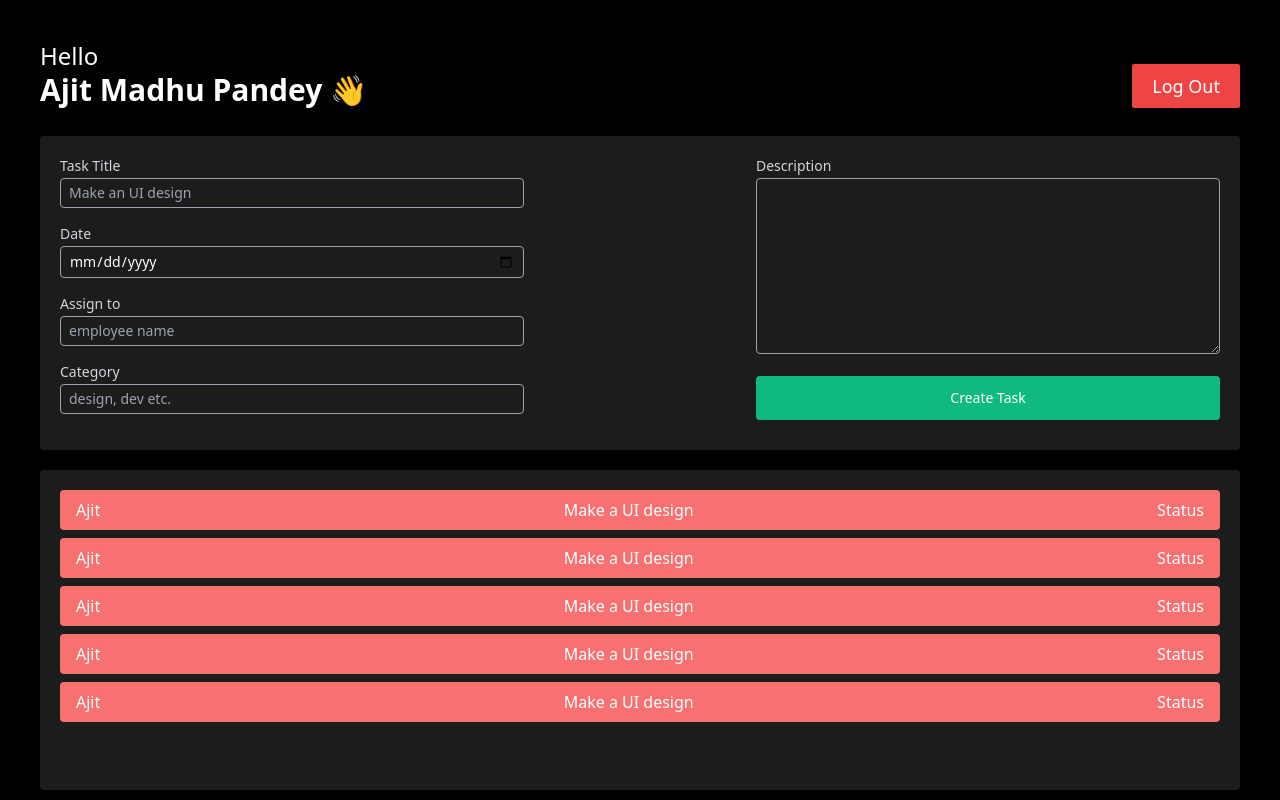
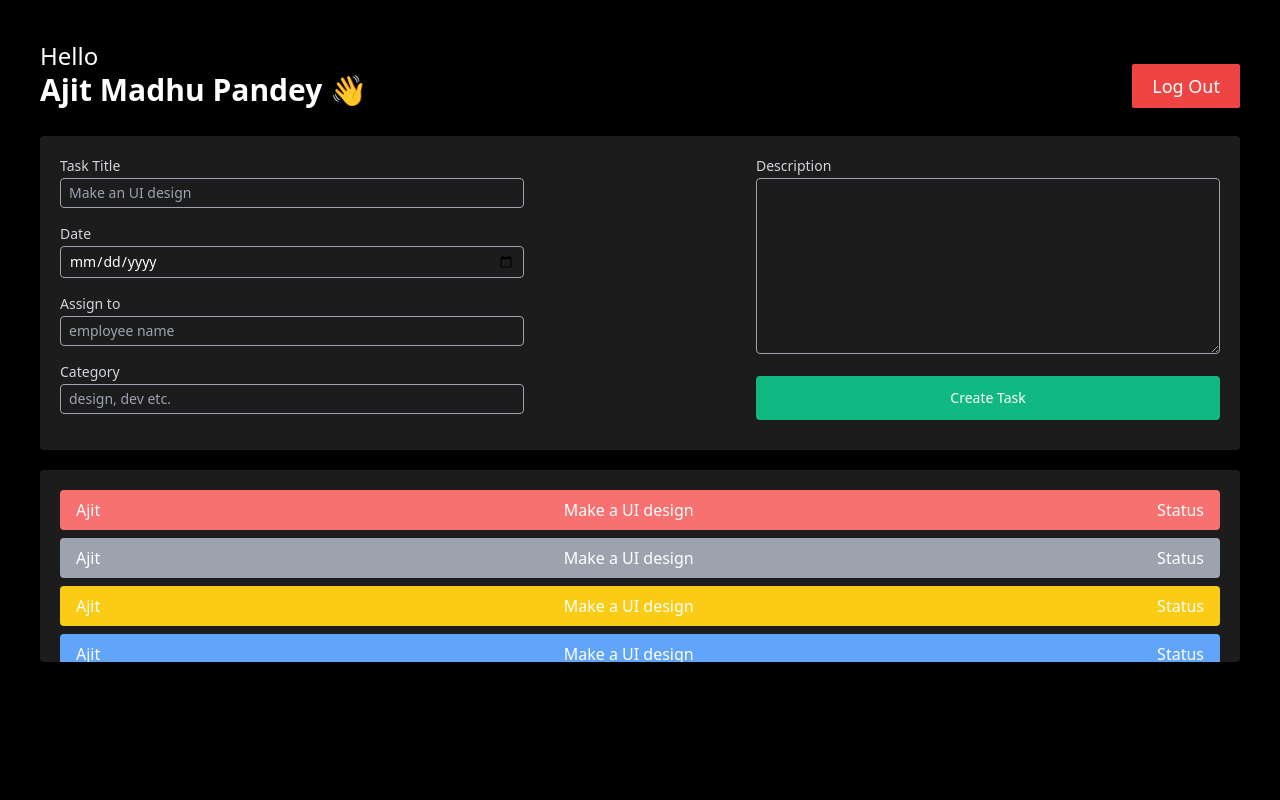
Before and after one commit to Ajit-coder237/Employee-Management-System, a React (Vite) app: page / in a window 1280 px wide. Built offline with nearby package versions, Linux system fonts and the light colour scheme.

Commit message:
updated everything now moving towards the logics

```diff
--- a/src/App.jsx
+++ b/src/App.jsx
@@ -1,11 +1,13 @@
 import React from "react";
 import Login from "./components/Auth/login";
-import EmployeeDashboard from "./components/Auth/Dashboard/EmployeeDashboard";
-import AdminDashboard from "./components/Auth/Dashboard/AdminDashboard";
+import EmployeeDashboard from "./components/Dashboard/EmployeeDashboard";
+import AdminDashboard from "./components/Dashboard/AdminDashboard";
 
 const App = () => {
   return (
     <>
+      {/* <Login /> */}
+      {/* <EmployeeDashboard /> */}
       <AdminDashboard />
     </>
   );
--- a/src/components/Auth/login.jsx
+++ b/src/components/Auth/login.jsx
@@ -42,11 +42,7 @@ const Login = () => {
             type="password"
             placeholder="Enter your password"
           />
-          <button
-            type="submit"
-            className="mt-5 text-white outline-none bg-emerald-600 py-3 px-5 rounded-full text-xl"
-          >
-            {" "}
+          <button className="mt-8 w-full text-white outline-none bg-emerald-600 py-3 px-5 rounded-full text-xl">
             Log in
           </button>
         </form>
--- a/src/components/Auth/Dashboard/AdminDashboard.jsx
+++ b/src/components/Dashboard/AdminDashboard.jsx
@@ -1,7 +1,7 @@
 import React from "react";
-import Header from "../../others/Header";
-import CreateTask from "../../others/CreateTask";
-import AllTask from "../../others/AllTask";
+import Header from "../others/Header";
+import CreateTask from "../others/CreateTask";
+import AllTask from "../others/AllTask";
 
 const AdminDashboard = () => {
   return (
--- a/src/components/Auth/Dashboard/EmployeeDashboard.jsx
+++ b/src/components/Dashboard/EmployeeDashboard.jsx
@@ -1,7 +1,7 @@
 import React from "react";
-import Header from "../../others/Header";
-import TaskListNumbers from "../../others/TaskListNumbers";
-import TaskList from "../../../TaskList/TaskList";
+import Header from "../others/Header";
+import TaskListNumbers from "../others/TaskListNumbers";
+import TaskList from "../../TaskList/TaskList";
 
 const EmployeeDashboard = () => {
   return (
--- a/src/components/others/AllTask.jsx
+++ b/src/components/others/AllTask.jsx
@@ -2,28 +2,28 @@ import React from "react";
 
 const AllTask = () => {
   return (
-    <div className="bg-[#1C1C1C] p-5 rounded mt-5 h-80 overflow-auto">
+    <div className="bg-[#1C1C1C] p-5 rounded mt-5 h-48 overflow-auto">
       <div className="mb-2 flex justify-between rounded bg-red-400 py-2 px-4">
         <h2>Ajit</h2>
         <h3>Make a UI design</h3>
         <h5>Status</h5>
       </div>
-      <div className="mb-2 flex justify-between rounded bg-red-400 py-2 px-4">
+      <div className="mb-2 flex justify-between rounded bg-gray-400 py-2 px-4">
         <h2>Ajit</h2>
         <h3>Make a UI design</h3>
         <h5>Status</h5>
       </div>
-      <div className="mb-2 flex justify-between rounded bg-red-400 py-2 px-4">
+      <div className="mb-2 flex justify-between rounded bg-yellow-400 py-2 px-4">
         <h2>Ajit</h2>
         <h3>Make a UI design</h3>
         <h5>Status</h5>
       </div>
-      <div className="mb-2 flex justify-between rounded bg-red-400 py-2 px-4">
+      <div className="mb-2 flex justify-between rounded bg-blue-400 py-2 px-4">
         <h2>Ajit</h2>
         <h3>Make a UI design</h3>
         <h5>Status</h5>
       </div>
-      <div className="mb-2 flex justify-between rounded bg-red-400 py-2 px-4">
+      <div className="mb-2 flex justify-between rounded bg-gray-400 py-2 px-4">
         <h2>Ajit</h2>
         <h3>Make a UI design</h3>
         <h5>Status</h5>
--- a/src/components/others/TaskListNumbers.jsx
+++ b/src/components/others/TaskListNumbers.jsx
@@ -4,20 +4,20 @@ const TaskListNumbers = () => {
   return (
     <div className="flex mt-10 justify-between gap-5">
       <div className="px-9 py-6 rounded-xl w-[45%] bg-red-400">
-        <h2 className="text-3xl font-semibold">1</h2>
-        <h3 className="text-xl font-medium">New Task</h3>
+        <h2 className="text-3xl font-bold">1</h2>
+        <h3 className="text-xl font-bold">New Task</h3>
       </div>
       <div className="px-9 py-6 rounded-xl w-[45%] bg-blue-400">
-        <h2 className="text-3xl font-semibold">3</h2>
-        <h3 className="text-xl font-medium">Completed Task</h3>
+        <h2 className="text-3xl font-bold">3</h2>
+        <h3 className="text-xl font-bold">Completed Task</h3>
       </div>
       <div className="px-9 py-6 rounded-xl w-[45%] bg-green-400">
-        <h2 className="text-3xl font-semibold">0</h2>
-        <h3 className="text-xl font-medium">Accepted Task</h3>
+        <h2 className="text-3xl font-bold">0</h2>
+        <h3 className="text-xl font-bold">Accepted Task</h3>
       </div>
       <div className="px-9 py-6 rounded-xl w-[45%] bg-yellow-400 text-black">
-        <h2 className="text-3xl font-semibold">1</h2>
-        <h3 className="text-xl font-medium">Failed Task</h3>
+        <h2 className="text-3xl font-bold">1</h2>
+        <h3 className="text-xl font-bold">Failed Task</h3>
       </div>
     </div>
   );
```
